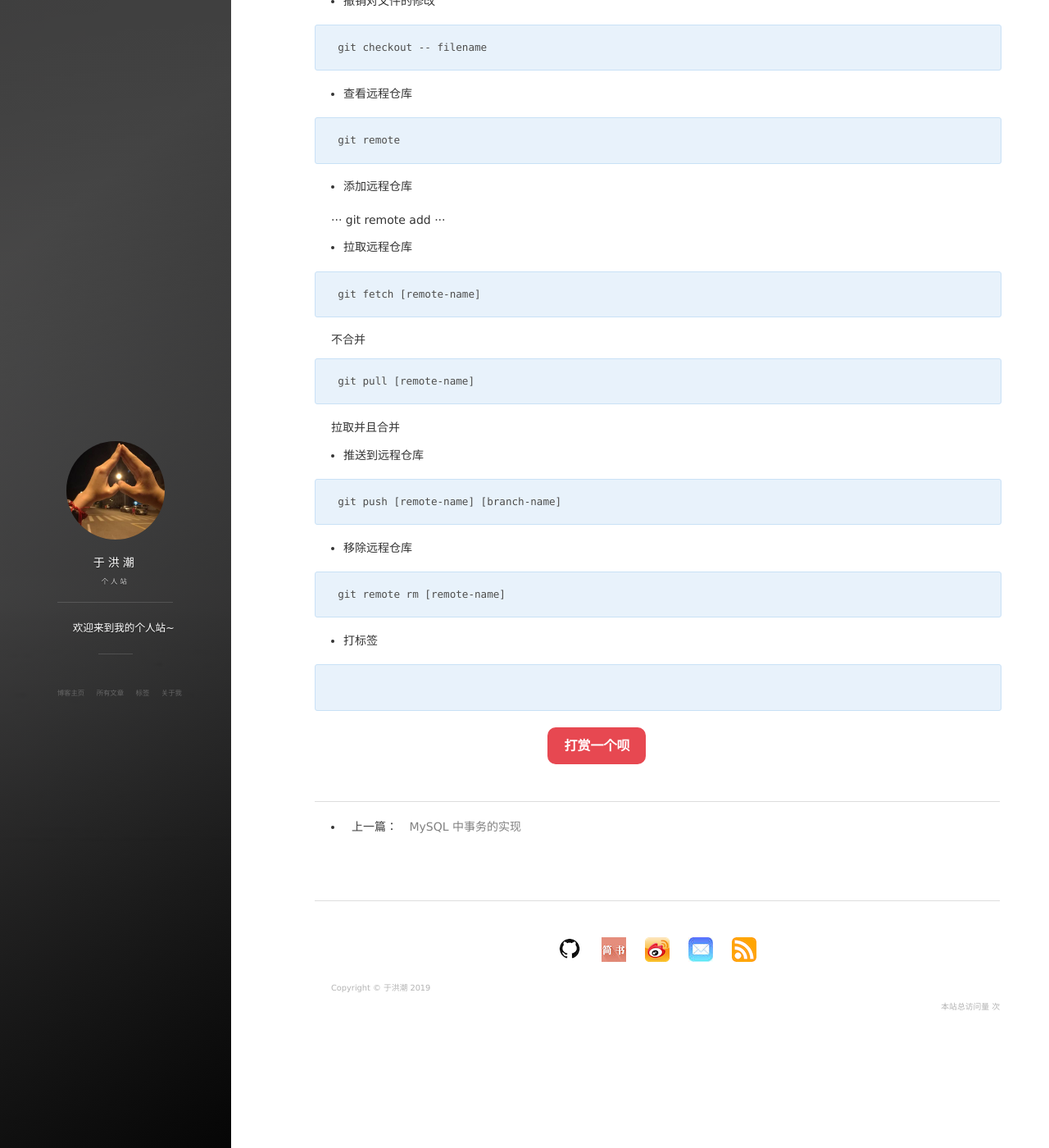
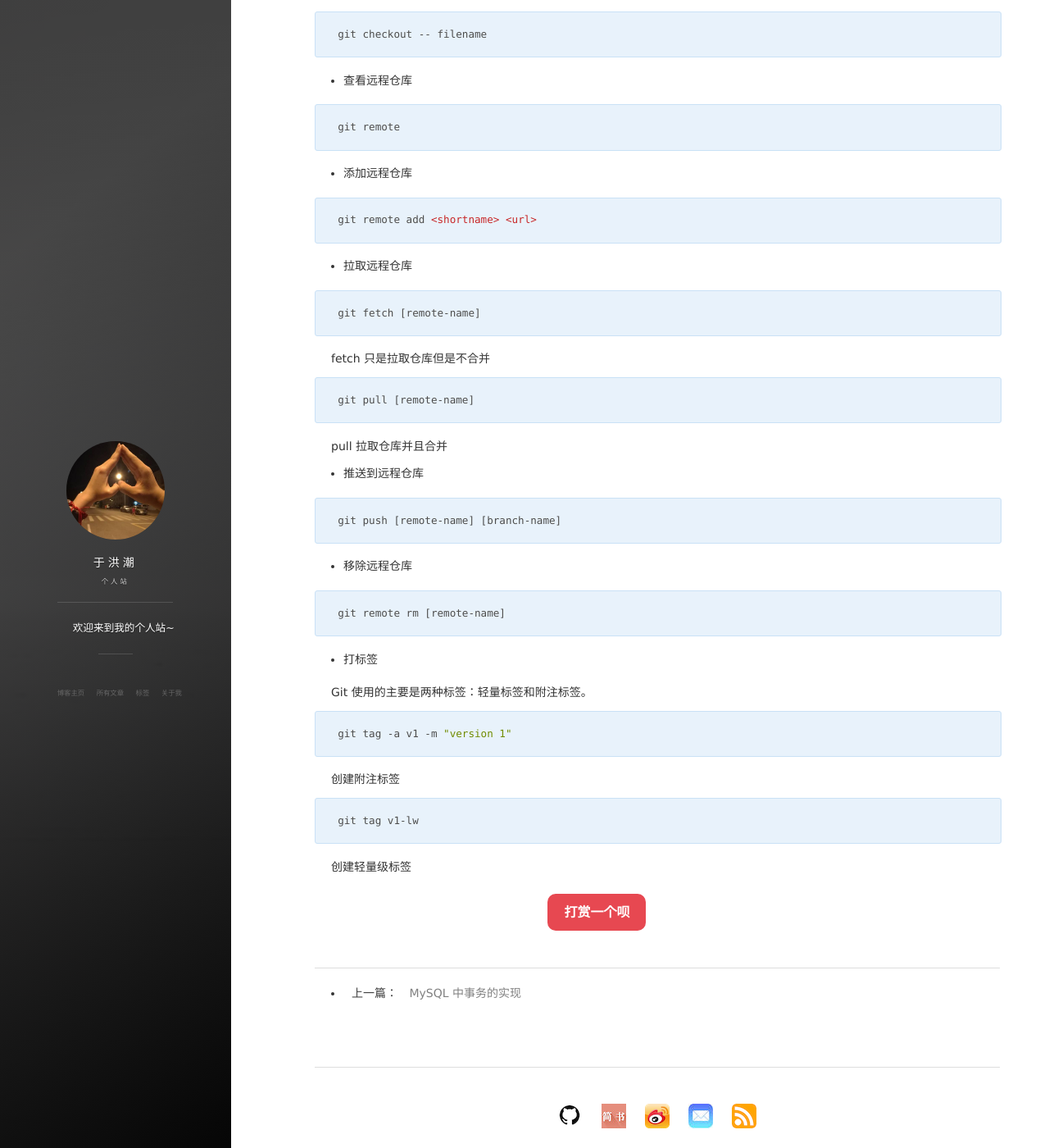
Before and after one commit to yuu6/yuu6.github.io, a Jekyll site: the page built from _posts/2018-09-18-掌握Git.md, in a window 1280 px wide and 1400 px high, scrolled down 3840 px. Shown: the whole window at 82% size. Built offline with Jekyll 4.4.1, drawn with Linux system fonts in a browser that asks for light colours; nearby versions of some CDN libraries; comment, search, counter and statistics services are not loaded.

Commit message:
git 基础

````diff
--- a/_posts/2018-09-18-掌握Git.md
+++ b/_posts/2018-09-18-掌握Git.md
@@ -66,6 +66,7 @@ git help config
 ### <a name="git-basic"></a>Git基础
 
 > 获取git仓库有两种方式，一种是将现有的项目以及目录所有文件放到git中；第二种是从服务器克隆一个现有的Git仓库
+
 + 从现有目录中初始化仓库
 
 ```git
@@ -93,7 +94,8 @@ git status
 ```git
 git add filename
 ```
-> git add 将工作目录中的文件添加到暂存区
+
+git add 将工作目录中的文件添加到暂存区
 
 + 查看已暂存和未暂存的修改
 
@@ -159,9 +161,9 @@ git remote
 
 + 添加远程仓库
 
-···
+``` git
 git remote add <shortname> <url>
-···
+```
 
 + 拉取远程仓库
 
@@ -169,13 +171,13 @@ git remote add <shortname> <url>
 git fetch [remote-name]
 ```
 
-不合并
+fetch 只是拉取仓库但是不合并
 
 ```
 git pull [remote-name]
 ```
 
-拉取并且合并
+pull 拉取仓库并且合并
 
 + 推送到远程仓库
 
@@ -191,6 +193,17 @@ git remote rm [remote-name]
 
 + 打标签
 
+Git 使用的主要是两种标签：轻量标签和附注标签。
+
+
+```git
+git tag -a v1 -m "version 1"
 ```
 
+创建附注标签
+
+```git
+git tag v1-lw
 ```
+
+创建轻量级标签
````
